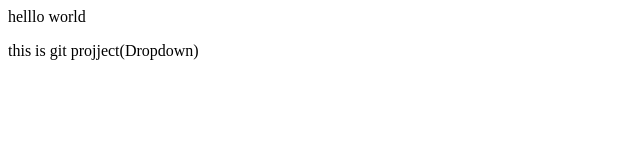
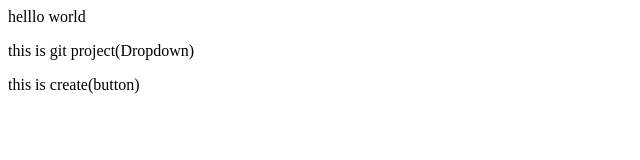
Before and after one commit to pp4980/eshawithcode, a plain HTML site: page index.html in a window 1280 px wide. Shown: the whole page, without its empty margins (0-640 px from the left). Drawn offline with Linux system fonts and the light colour scheme.

Commit message:
add  both feature

```diff
--- a/index.html
+++ b/index.html
@@ -2,5 +2,7 @@
     helllo world
 </P>
 <p>
-    this is git projject(Dropdown)
+    this is git project(Dropdown)
 </p>
+<P> this is create(button)
+</p>
```
